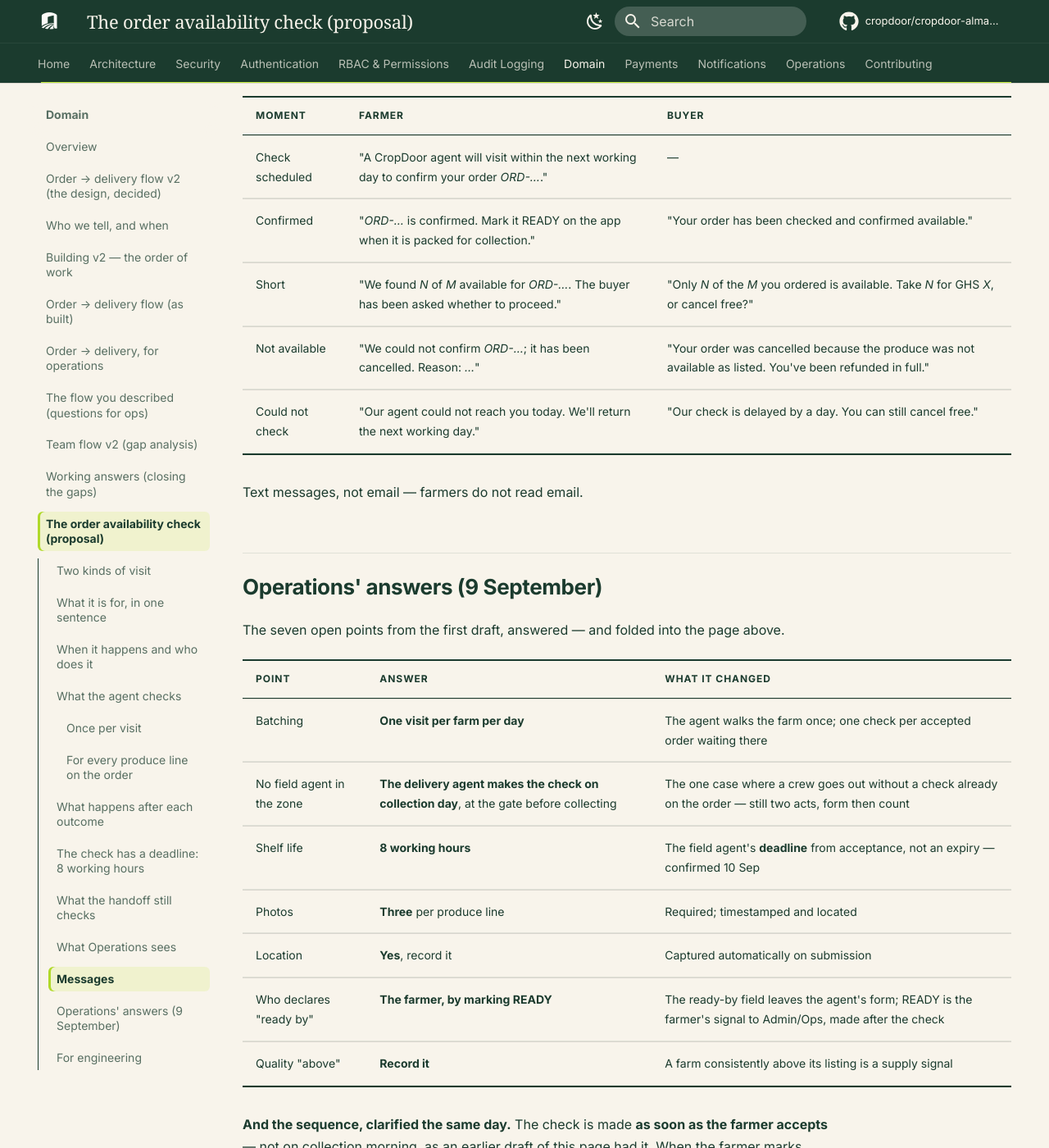
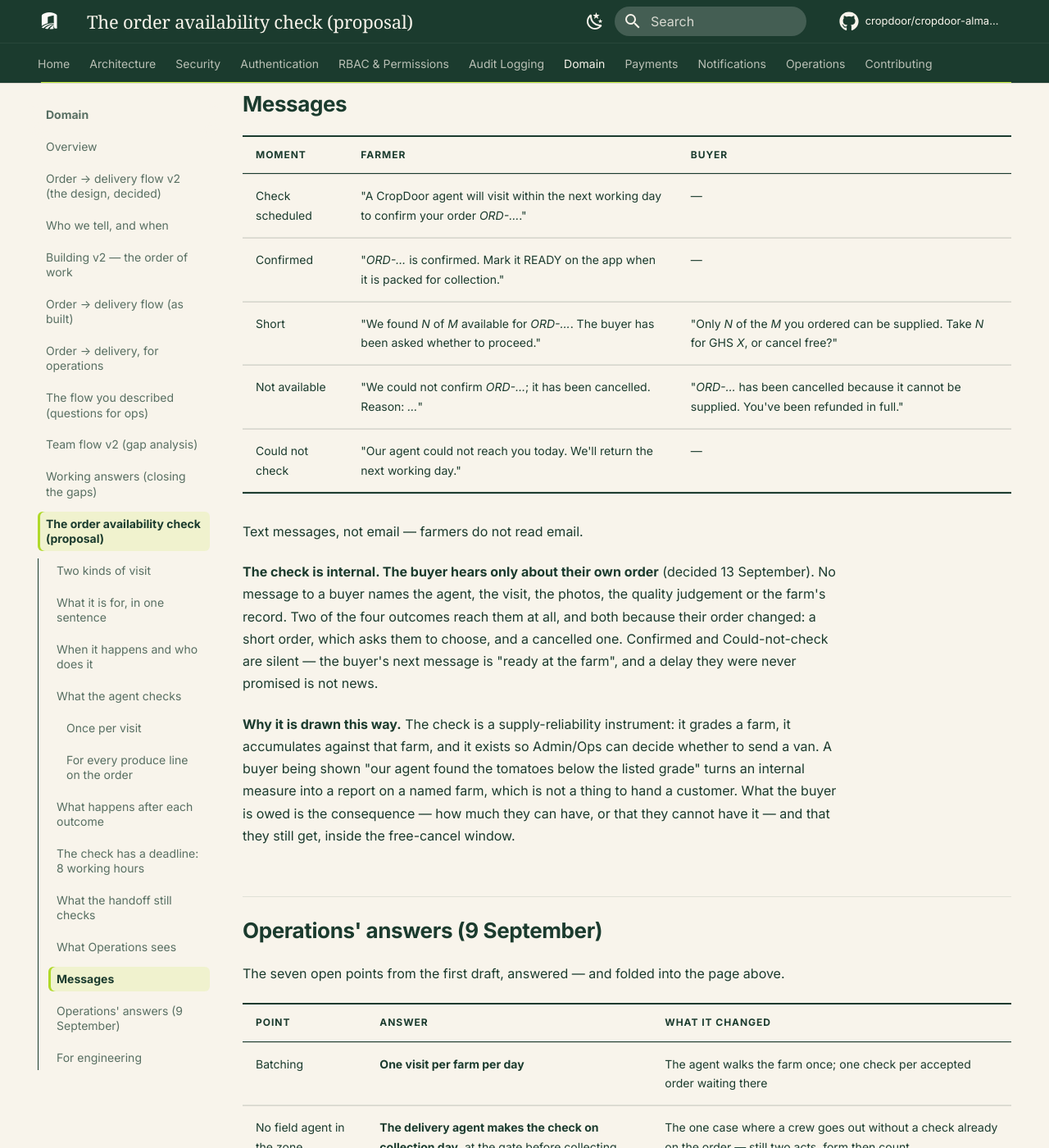
Before and after one commit to cropdoor/cropdoor-almanac, an MkDocs documentation site: the page built from docs/domain/order-availability-check.md, in a window 1280 px wide and 1400 px high, scrolled down 5740 px. Shown: the whole window at 82% size. Built offline with MkDocs 1.6.1 and Material for MkDocs 9.7.7, drawn with Linux system fonts in a browser that asks for light colours; some web fonts are replaced; comment, search, counter and statistics services are not loaded; some of the changed text lies outside the part shown.

Commit message:
docs(domain): the availability check is internal; the buyer hears only about their order
Decided 13 September. The check grades a farm, accumulates against that
farm, and exists so Operations can decide whether to send a van. Showing a
buyer "our agent found the tomatoes below the listed grade" turns an
internal supply measure into a report on a named farm, which is not a
thing to hand a customer.

Three pages said otherwise and now agree. The buyer is told nothing when a
check is Confirmed — their next message is "ready at the farm" — and
nothing when it Could-not-check, because a delay they were never promised
is not news and their free-cancel window is open either way.

Two outcomes still reach them, and both because their own order changed
rather than because a check happened. A short order asks them to choose
between the reduced quantity and a free cancel, which is a question with a
clock: unanswered by the end of the next day it cancels with a full
refund. An order that cannot be supplied is cancelled and refunded. Neither
message names an agent, a visit, photos, a quality judgement or the farm's
record.

The buyer's message count is unchanged at eleven; one of them changed
meaning. The flow's decided text list drops "check result" and gains the
short-order choice.

Also corrects a count the build order had wrong: five of the eighteen
exist, not six. Eleven messages fire today, but five of those eleven — the
two admin-cancellation notices and all three dispute notices — are not on
the decided list at all, and step 2 has to decide whether each is kept,
folded in, or dropped.

```diff
--- a/docs/domain/order-availability-check.md
+++ b/docs/domain/order-availability-check.md
@@ -82,10 +82,10 @@ This is where the check earns its place: every outcome has a consequence and an
 
 | Outcome | The order | The buyer | The farmer | Money |
 | --- | --- | --- | --- | --- |
-| **Confirmed** | May be marked READY by the farmer when packed; Admin/Ops then assign a crew | Told "confirmed available" | Told the check passed | Nothing moves |
-| **Short** | Paused until the buyer chooses — until the end of the next day, then cancelled with a full refund | Offered a choice: **take the reduced quantity** (price adjusts down; for online payment the difference is refunded) or **cancel free** | Told the finding | Refund of the difference, or full refund — no penalty either way |
-| **Not available** | Cancelled | Refunded in full, no penalty, told why in plain words | Told; the finding is recorded against the farm | Full refund |
-| **Could not check** | Unchanged | Told the visit is rescheduled; the free-cancel window stays open | Told when the agent will return | Nothing |
+| **Confirmed** | May be marked READY by the farmer when packed; Admin/Ops then assign a crew | **Told nothing.** Their next message is "ready at the farm" | Told the check passed | Nothing moves |
+| **Short** | Paused until the buyer chooses — until the end of the next day, then cancelled with a full refund | Offered a choice about **their order**: take the reduced quantity (price adjusts down; for online payment the difference is refunded) or cancel free. **No agent, no visit, no farm finding is mentioned** | Told the finding | Refund of the difference, or full refund — no penalty either way |
+| **Not available** | Cancelled | Refunded in full, no penalty, and told their order could not be filled. **Not told what the agent saw** | Told; the finding is recorded against the farm | Full refund |
+| **Could not check** | Unchanged | **Told nothing.** The free-cancel window stays open regardless, and a delay they were never promised is not news | Told when the agent will return | Nothing |
 
 Two rules fall out of this that answer questions on the working-answers page:
 
@@ -112,12 +112,25 @@ Because the agent may have seen standing crop, the crew at the gate still looks
 | Moment | Farmer | Buyer |
 | --- | --- | --- |
 | Check scheduled | "A CropDoor agent will visit within the next working day to confirm your order *ORD-…*." | — |
-| Confirmed | "*ORD-…* is confirmed. Mark it READY on the app when it is packed for collection." | "Your order has been checked and confirmed available." |
-| Short | "We found *N* of *M* available for *ORD-…*. The buyer has been asked whether to proceed." | "Only *N* of the *M* you ordered is available. Take *N* for GHS *X*, or cancel free?" |
-| Not available | "We could not confirm *ORD-…*; it has been cancelled. Reason: *…*" | "Your order was cancelled because the produce was not available as listed. You've been refunded in full." |
-| Could not check | "Our agent could not reach you today. We'll return the next working day." | "Our check is delayed by a day. You can still cancel free." |
+| Confirmed | "*ORD-…* is confirmed. Mark it READY on the app when it is packed for collection." | — |
+| Short | "We found *N* of *M* available for *ORD-…*. The buyer has been asked whether to proceed." | "Only *N* of the *M* you ordered can be supplied. Take *N* for GHS *X*, or cancel free?" |
+| Not available | "We could not confirm *ORD-…*; it has been cancelled. Reason: *…*" | "*ORD-…* has been cancelled because it cannot be supplied. You've been refunded in full." |
+| Could not check | "Our agent could not reach you today. We'll return the next working day." | — |
 
 Text messages, not email — farmers do not read email.
+
+**The check is internal. The buyer hears only about their own order** (decided 13 September). No
+message to a buyer names the agent, the visit, the photos, the quality judgement or the farm's
+record. Two of the four outcomes reach them at all, and both because their order changed: a short
+order, which asks them to choose, and a cancelled one. Confirmed and Could-not-check are silent —
+the buyer's next message is "ready at the farm", and a delay they were never promised is not news.
+
+**Why it is drawn this way.** The check is a supply-reliability instrument: it grades a farm, it
+accumulates against that farm, and it exists so Admin/Ops can decide whether to send a van. A buyer
+being shown "our agent found the tomatoes below the listed grade" turns an internal measure into a
+report on a named farm, which is not a thing to hand a customer. What the buyer is owed is the
+consequence — how much they can have, or that they cannot have it — and that they still get, inside
+the free-cancel window.
 
 ## Operations' answers (9 September)
 
```
Also changed, not shown: docs/domain/order-delivery-flow-v2-build-order.md (+1 -1 lines), docs/domain/order-delivery-flow-v2.md (+1 -1 lines), docs/domain/order-delivery-notifications.md (+7 -2 lines).
